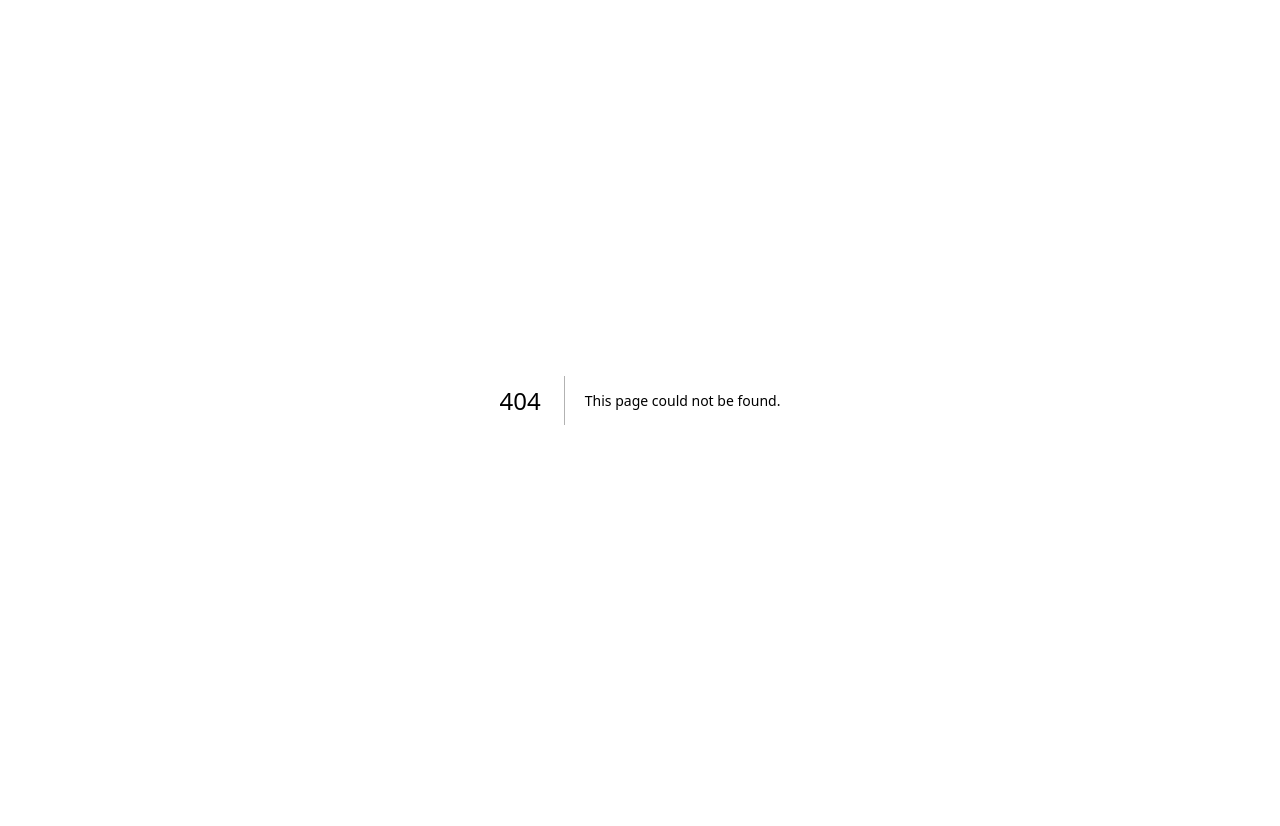
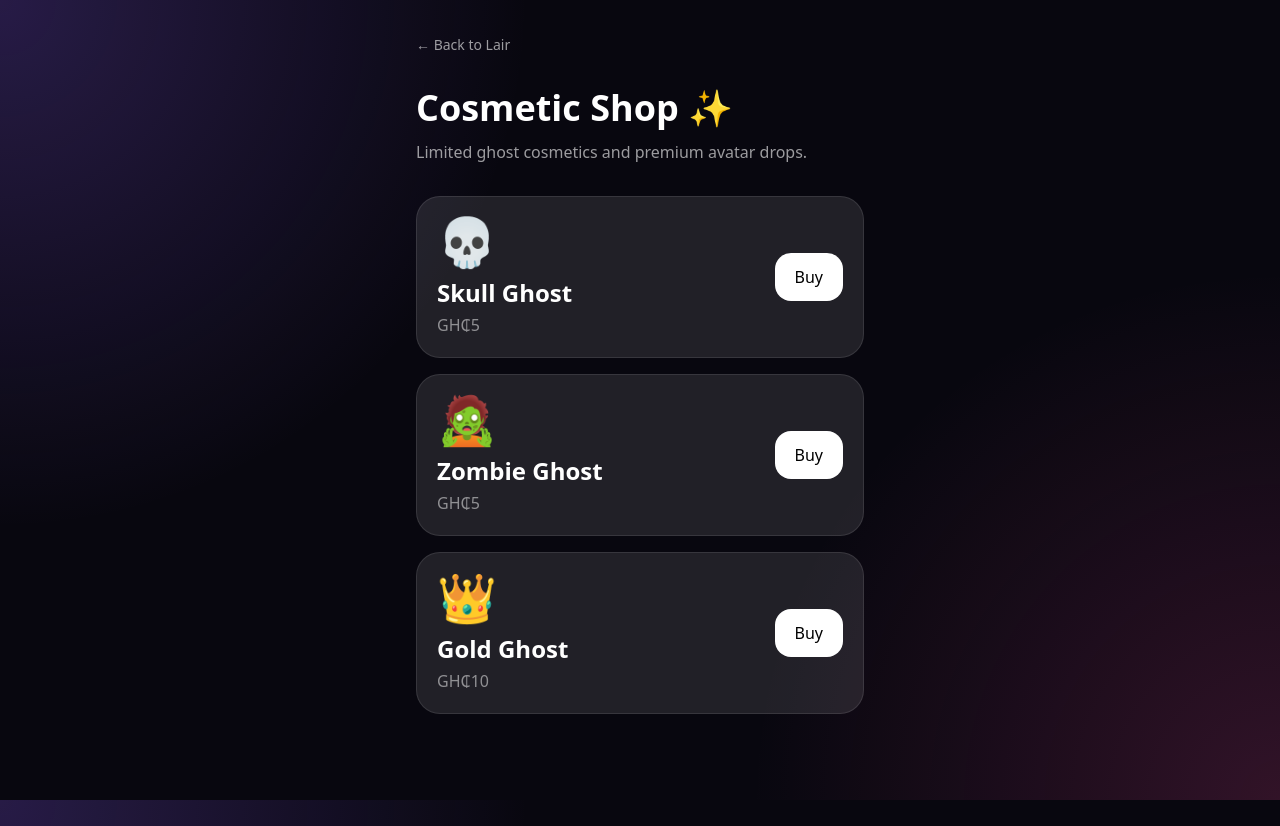
Before and after one commit to Warlock-code/psst, a Next.js app: page /shop in a window 1280 px wide. Before the commit this address had no page. Before the commit the page ends 800 px from the top, so only its background shows below. Built offline with nearby package versions, Linux system fonts and the light colour scheme; no server answers.

Commit message:
Add paid cosmetic shop

```diff
--- /dev/null
+++ b/app/api/paystack/verify-cosmetic/route.ts
@@ -0,0 +1,54 @@
+import admin from "firebase-admin"
+import { NextResponse } from "next/server"
+import { adminDb } from "@/lib/firebase/admin"
+
+const allowedCosmetics = ["skull", "zombie", "gold"]
+
+export async function POST(req: Request) {
+  try {
+    const { reference, uid, cosmeticId } = await req.json()
+
+    if (!reference || !uid || !cosmeticId) {
+      return NextResponse.json({ error: "Missing data" }, { status: 400 })
+    }
+
+    if (!allowedCosmetics.includes(cosmeticId)) {
+      return NextResponse.json({ error: "Invalid cosmetic" }, { status: 400 })
+    }
+
+    const res = await fetch(
+      `https://api.paystack.co/transaction/verify/${reference}`,
+      {
+        headers: {
+          Authorization: `Bearer ${process.env.PAYSTACK_SECRET_KEY}`,
+        },
+      }
+    )
+
+    const data = await res.json()
+
+    if (!data.status || data.data?.status !== "success") {
+      return NextResponse.json({ error: "Payment not verified" }, { status: 400 })
+    }
+
+    await adminDb.collection("payments").add({
+      uid,
+      type: "cosmetic",
+      cosmeticId,
+      reference,
+      amount: data.data.amount,
+      currency: data.data.currency,
+      status: data.data.status,
+      paidAt: new Date(),
+    })
+
+    await adminDb.collection("users").doc(uid).update({
+      ownedCosmetics: admin.firestore.FieldValue.arrayUnion(cosmeticId),
+    })
+
+    return NextResponse.json({ success: true })
+  } catch (error) {
+    console.error(error)
+    return NextResponse.json({ error: "Server error" }, { status: 500 })
+  }
+}
--- a/app/lair/page.tsx
+++ b/app/lair/page.tsx
@@ -35,8 +35,8 @@ export default function LairPage() {
     router.push("/")
   }
 
-  async function changeAvatar(emoji: string) {
-    if (!profile) return
+  async function changeAvatar(emoji: string, locked: boolean) {
+    if (!profile || locked) return
 
     await updateDoc(doc(db, "users", profile.uid), {
       avatarEmoji: emoji,
@@ -49,8 +49,19 @@ export default function LairPage() {
 
   if (!profile) return null
 
+  const ownedCosmetics = profile.ownedCosmetics || []
+
+  const avatars = [
+    { emoji: "👻", name: "Classic", locked: false },
+    { emoji: "😈", name: "Devil", locked: !profile.isPrime },
+    { emoji: "🦉", name: "Owl", locked: !profile.isPrime },
+    { emoji: "💀", name: "Skull", locked: !ownedCosmetics.includes("skull") },
+    { emoji: "🧟", name: "Zombie", locked: !ownedCosmetics.includes("zombie") },
+    { emoji: "👑", name: "Gold", locked: !ownedCosmetics.includes("gold") },
+  ]
+
   return (
-    <main className="min-h-screen px-5 pb-28 pt-8 text-white">
+    <main className="min-h-screen px-5 pb-32 pt-8 text-white">
       <section className="mx-auto max-w-md">
         <Link href="/feed" className="text-sm text-white/60">
           ← Back to feed
@@ -59,30 +70,23 @@ export default function LairPage() {
         <div className="mt-8 rounded-3xl border border-white/10 bg-white/10 p-6">
           <div className="text-7xl">{profile.avatarEmoji || "👻"}</div>
 
-          <div className="mt-5 grid grid-cols-5 gap-2">
-            {[
-              { emoji: "👻", locked: false },
-              { emoji: "😈", locked: false },
-              { emoji: "🦉", locked: false },
-              { emoji: "🐍", locked: true },
-              { emoji: "🕶️", locked: true },
-            ].map((avatar) => (
+          <div className="mt-5 grid grid-cols-6 gap-2">
+            {avatars.map((avatar) => (
               <button
-                key={avatar.emoji}
-                onClick={() => {
-                  if (!avatar.locked || profile.isPrime) {
-                    changeAvatar(avatar.emoji)
-                  }
-                }}
-                className="rounded-2xl bg-black/20 p-3 text-2xl"
+                key={avatar.name}
+                onClick={() => changeAvatar(avatar.emoji, avatar.locked)}
+                className={`rounded-2xl p-3 text-2xl ${
+                  avatar.locked ? "bg-black/30 opacity-60" : "bg-black/20"
+                }`}
+                title={avatar.name}
               >
-                {avatar.locked && !profile.isPrime ? "🔒" : avatar.emoji}
+                {avatar.locked ? "🔒" : avatar.emoji}
               </button>
             ))}
           </div>
 
           <p className="mt-3 text-xs text-white/40">
-            Locked avatars unlock through battles, Prime, or cosmetics.
+            Premium avatars unlock through Prime, battles, or cosmetics.
           </p>
 
           <h1 className="mt-5 text-3xl font-black">{profile.ghostId}</h1>
@@ -131,9 +135,16 @@ export default function LairPage() {
             Upgrade to Prime 👑
           </Link>
 
+          <Link
+            href="/shop"
+            className="mt-4 block w-full rounded-2xl bg-white/10 p-4 text-center font-black text-white"
+          >
+            Cosmetic Shop ✨
+          </Link>
+
           <button
             onClick={handleLogout}
-            className="mt-4 w-full rounded-2xl bg-red-400/90 p-4 font-bold text-black"
+            className="mb-24 mt-4 w-full rounded-2xl bg-red-400/90 p-4 font-bold text-black"
           >
             Logout
           </button>
@@ -141,38 +152,23 @@ export default function LairPage() {
       </section>
 
       <nav className="fixed bottom-4 left-1/2 flex w-[92%] max-w-md -translate-x-1/2 items-center justify-between rounded-3xl border border-white/10 bg-black/80 p-2 backdrop-blur">
-  <Link
-    href="/feed"
-    className="rounded-2xl px-4 py-3 text-sm font-bold text-white/70"
-  >
+        <Link href="/feed" className="rounded-2xl px-3 py-3 text-xs font-bold text-white/70">
           Feed
         </Link>
 
-  <Link
-    href="/leaderboard"
-    className="rounded-2xl px-4 py-3 text-sm font-bold text-white/70"
-  >
+        <Link href="/leaderboard" className="rounded-2xl px-3 py-3 text-xs font-bold text-white/70">
           Board
         </Link>
 
-  <Link
-    href="/create"
-    className="rounded-2xl px-4 py-3 text-sm font-bold text-white/70"
-  >
+        <Link href="/create" className="rounded-2xl px-3 py-3 text-xs font-bold text-white/70">
           Post
         </Link>
 
-  <Link
-    href="/battles"
-    className="rounded-2xl bg-white px-4 py-3 text-sm font-bold text-black"
-  >
+        <Link href="/battles" className="rounded-2xl px-3 py-3 text-xs font-bold text-white/70">
           Battle
         </Link>
 
-  <Link
-    href="/lair"
-    className="rounded-2xl px-4 py-3 text-sm font-bold text-white/70"
-  >
+        <Link href="/lair" className="rounded-2xl bg-white px-3 py-3 text-xs font-bold text-black">
           Lair
         </Link>
       </nav>
--- /dev/null
+++ b/app/shop/page.tsx
@@ -0,0 +1,136 @@
+"use client"
+
+import Link from "next/link"
+import { useState } from "react"
+import { useRouter } from "next/navigation"
+import { auth } from "@/lib/firebase/client"
+
+declare global {
+  interface Window {
+    PaystackPop?: any
+  }
+}
+
+const cosmetics = [
+  { id: "skull", emoji: "💀", name: "Skull Ghost", amount: 500 },
+  { id: "zombie", emoji: "🧟", name: "Zombie Ghost", amount: 500 },
+  { id: "gold", emoji: "👑", name: "Gold Ghost", amount: 1000 },
+]
+
+function loadPaystackScript() {
+  return new Promise<void>((resolve, reject) => {
+    if (window.PaystackPop) return resolve()
+
+    const script = document.createElement("script")
+    script.src = "https://js.paystack.co/v1/inline.js"
+    script.async = true
+    script.onload = () => resolve()
+    script.onerror = () => reject()
+
+    document.body.appendChild(script)
+  })
+}
+
+export default function ShopPage() {
+  const router = useRouter()
+  const [loading, setLoading] = useState("")
+  const [error, setError] = useState("")
+
+  async function buyCosmetic(item: (typeof cosmetics)[number]) {
+    setError("")
+
+    const user = auth.currentUser
+    if (!user || !user.email) {
+      router.push("/login")
+      return
+    }
+
+    try {
+      await loadPaystackScript()
+    } catch {
+      setError("Paystack failed to load.")
+      return
+    }
+
+    const handler = window.PaystackPop.setup({
+      key: process.env.NEXT_PUBLIC_PAYSTACK_PUBLIC_KEY,
+      email: user.email,
+      amount: item.amount,
+      currency: "GHS",
+      ref: `psst_cosmetic_${item.id}_${user.uid}_${Date.now()}`,
+
+      callback: (response: any) => {
+        setLoading(item.id)
+
+        fetch("/api/paystack/verify-cosmetic", {
+          method: "POST",
+          headers: { "Content-Type": "application/json" },
+          body: JSON.stringify({
+            reference: response.reference,
+            uid: user.uid,
+            cosmeticId: item.id,
+          }),
+        })
+          .then((res) => {
+            if (!res.ok) throw new Error("Verification failed")
+            router.push("/lair")
+          })
+          .catch(() => {
+            setError("Payment made but unlock failed. Contact support.")
+          })
+          .finally(() => {
+            setLoading("")
+          })
+      },
+
+      onClose: () => setError("Payment cancelled."),
+    })
+
+    handler.openIframe()
+  }
+
+  return (
+    <main className="min-h-screen px-5 pb-28 pt-8 text-white">
+      <section className="mx-auto max-w-md">
+        <Link href="/lair" className="text-sm text-white/60">
+          ← Back to Lair
+        </Link>
+
+        <h1 className="mt-8 text-4xl font-black">Cosmetic Shop ✨</h1>
+
+        <p className="mt-3 text-white/60">
+          Limited ghost cosmetics and premium avatar drops.
+        </p>
+
+        {error && <p className="mt-5 text-sm text-red-300">{error}</p>}
+
+        <div className="mt-8 space-y-4">
+          {cosmetics.map((item) => (
+            <div
+              key={item.id}
+              className="rounded-3xl border border-white/10 bg-white/10 p-5"
+            >
+              <div className="flex items-center justify-between gap-4">
+                <div>
+                  <p className="text-5xl">{item.emoji}</p>
+                  <h2 className="mt-3 text-2xl font-black">{item.name}</h2>
+                  <p className="mt-1 text-white/50">
+                    GH₵{item.amount / 100}
+                  </p>
+                </div>
+
+                <button
+                  onClick={() => buyCosmetic(item)}
+                  disabled={loading === item.id}
+                  className="rounded-2xl bg-white px-5 py-3 font-black text-black disabled:opacity-50"
+                >
+                  {loading === item.id ? "Unlocking..." : "Buy"}
+                </button>
+              </div>
+            </div>
+          ))}
+        </div>
+      </section>
+    </main>
+  )
+}
```
Lines whose indentation alone changed are shown as unchanged.
